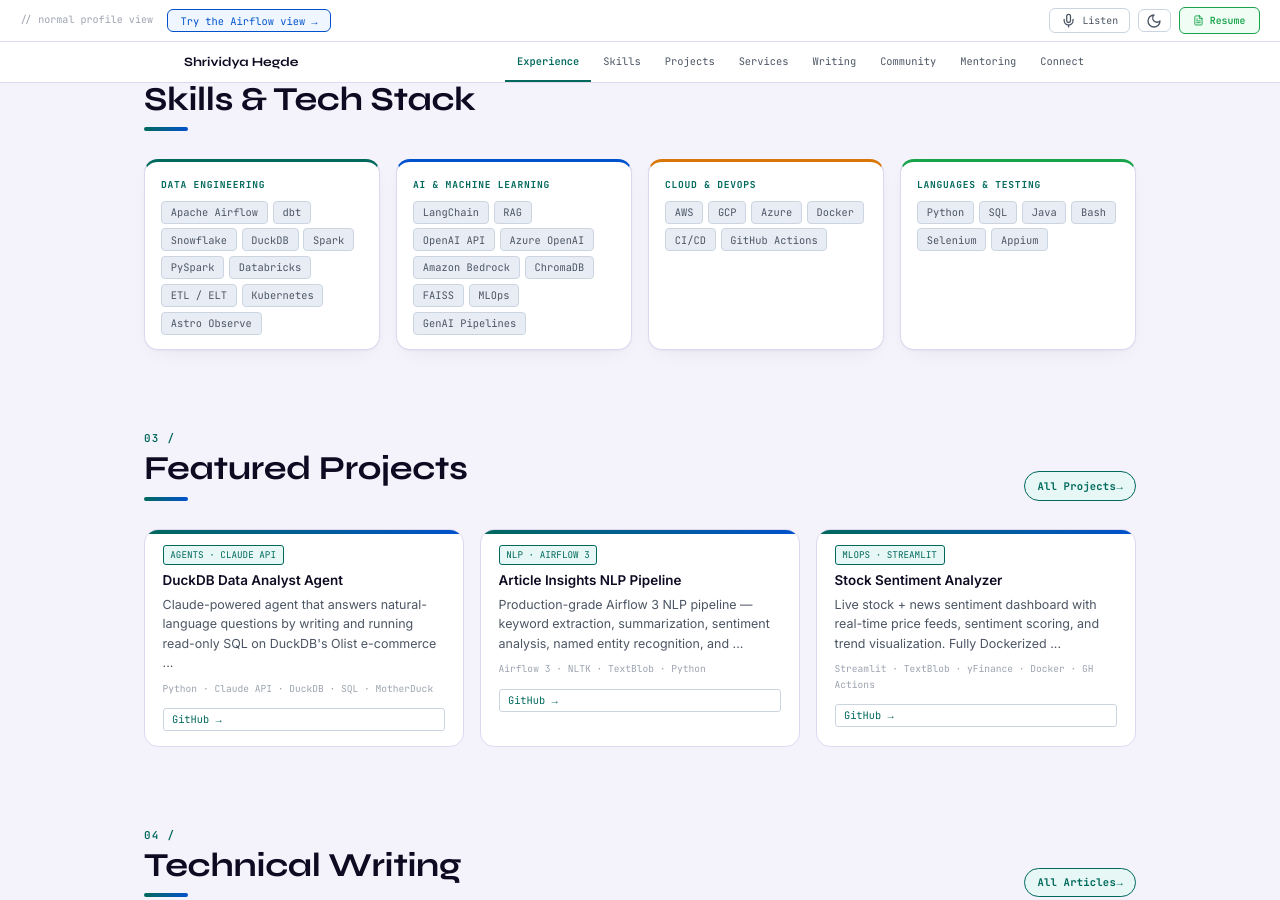
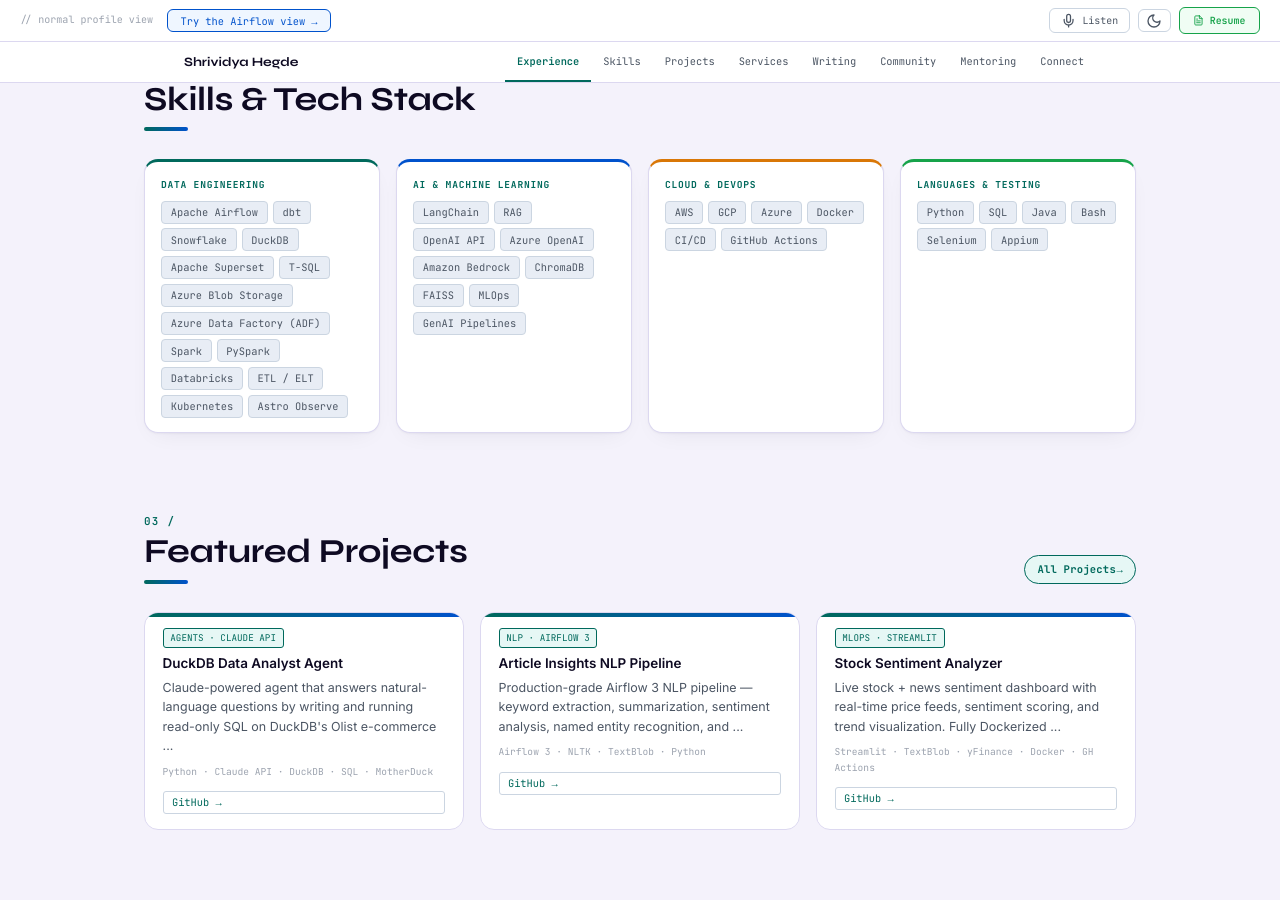
Before and after one commit to Shrividya/shrividya.github.io, a Jekyll site: the page built from index.html, in a window 1280 px wide and 900 px high, scrolled down 2412 px. Built offline with Jekyll 4.4.1, drawn with Linux system fonts in a browser that asks for light colours.

Commit message:
minor changes

```diff
--- a/index.html
+++ b/index.html
@@ -489,7 +489,7 @@
       <div class="n-skills-grid">
         <div class="n-skill-group n-reveal n-stagger-1">
           <div class="n-skill-label">Data Engineering</div>
-          <div class="n-chips"><span class="n-chip">Apache Airflow</span><span class="n-chip">dbt</span><span class="n-chip">Snowflake</span><span class="n-chip">DuckDB</span><span class="n-chip">Spark</span><span class="n-chip">PySpark</span><span class="n-chip">Databricks</span><span class="n-chip">ETL / ELT</span><span class="n-chip">Kubernetes</span><span class="n-chip">Astro Observe</span></div>
+          <div class="n-chips"><span class="n-chip">Apache Airflow</span><span class="n-chip">dbt</span><span class="n-chip">Snowflake</span><span class="n-chip">DuckDB</span><span class="n-chip">Apache Superset</span><span class="n-chip">T-SQL</span><span class="n-chip">Azure Blob Storage</span><span class="n-chip">Azure Data Factory (ADF)</span><span class="n-chip">Spark</span><span class="n-chip">PySpark</span><span class="n-chip">Databricks</span><span class="n-chip">ETL / ELT</span><span class="n-chip">Kubernetes</span><span class="n-chip">Astro Observe</span></div>
         </div>
         <div class="n-skill-group n-reveal n-stagger-2">
           <div class="n-skill-label">AI & Machine Learning</div>
```
Also changed, not shown: resume/resume.md (+1 -1 lines), 1 other file.
